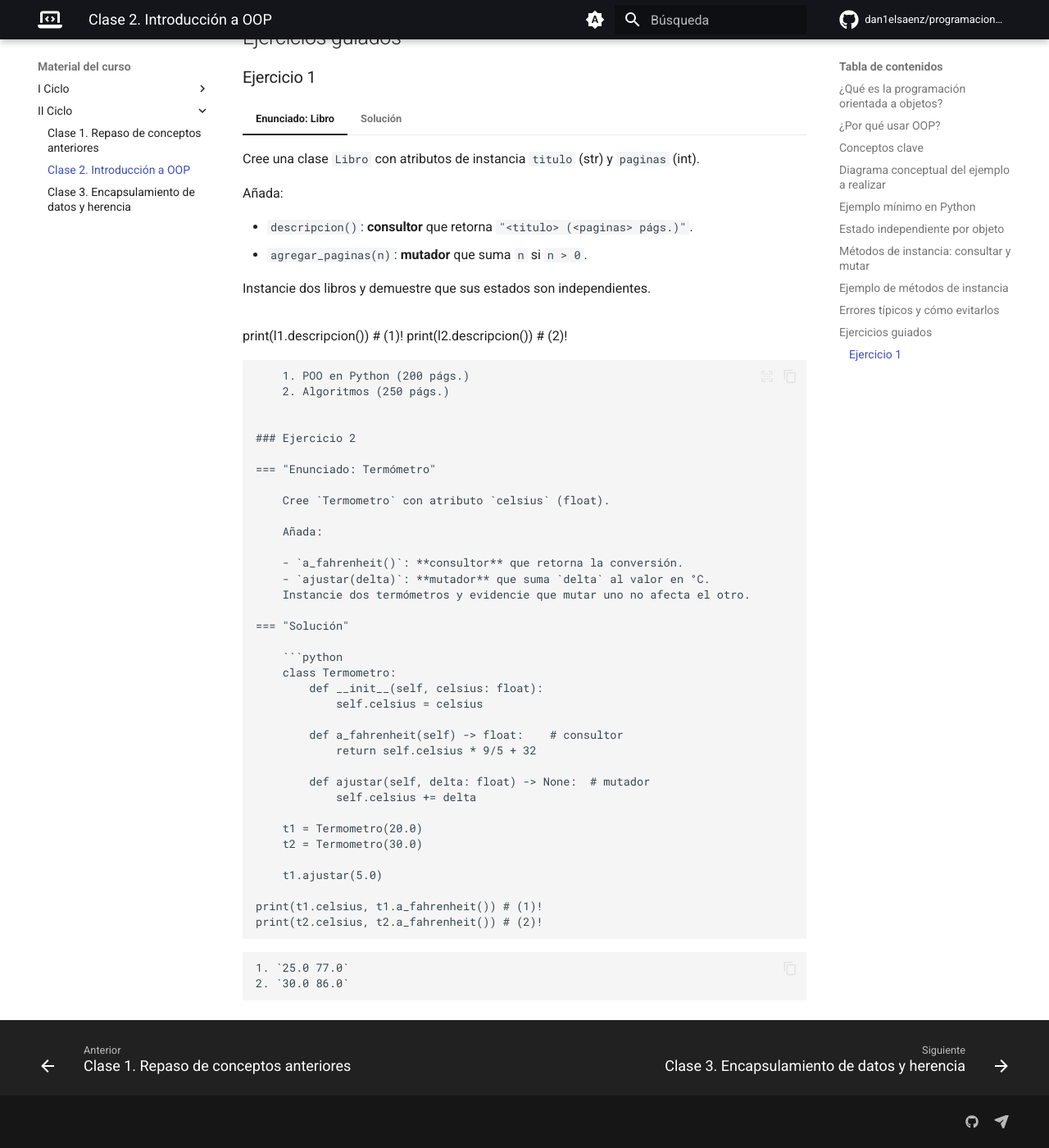
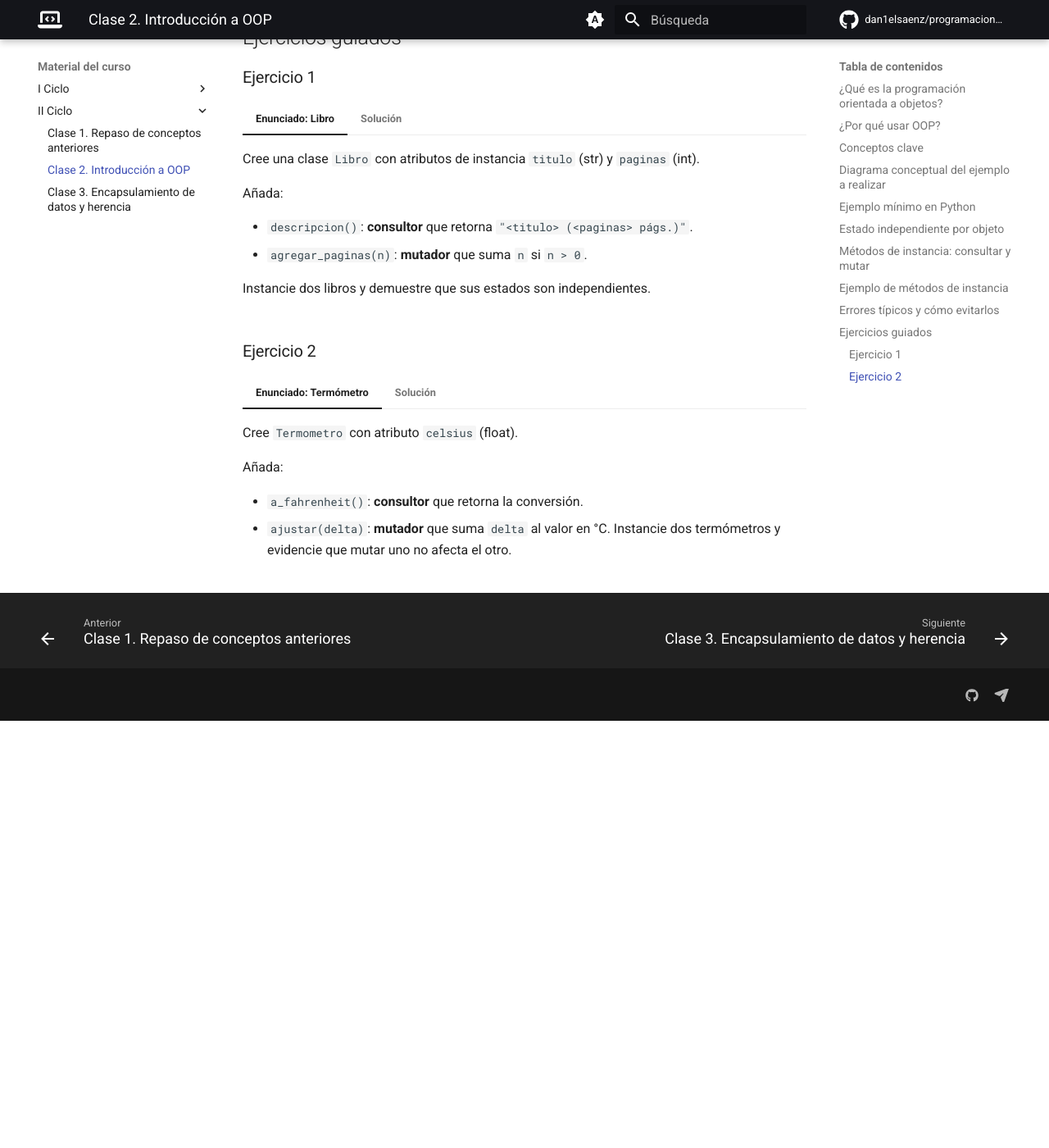
Before and after one commit to dan1elsaenz/programacion-10, an MkDocs documentation site: the page built from docs/material/ii_ciclo/002/README.md, in a window 1280 px wide and 1400 px high, scrolled down 4675 px. Shown: the whole window at 82% size. Built offline with MkDocs 1.6.1 and Material for MkDocs 9.7.7, drawn with Linux system fonts in a browser that asks for light colours; comment, search, counter and statistics services are not loaded; after the commit the page ends 5554 px from its top, so only the background shows below that.

Commit message:
Arreglando errores en material clase 002-ii
Signed-off-by: Daniel Sáenz <dsaenzobando@gmail.com>

`````diff
--- a/docs/material/ii_ciclo/002/README.md
+++ b/docs/material/ii_ciclo/002/README.md
@@ -82,7 +82,7 @@
         self.edad = edad
 
     def saludar(self):                 # (3)!
-        print(f"Hola, soy {self.nombre} y tengo {self.edad} años.")  # (4)
+        print(f"Hola, soy {self.nombre} y tengo {self.edad} años.")  # (4)!
 
 # Crear (instanciar) objetos
 p1 = Persona("Ana", 21)                # (5)!
@@ -280,14 +280,13 @@
 
     l1.agregar_paginas(20)
 
-print(l1.descripcion()) # (1)!
-print(l2.descripcion()) # (2)!
+    print(l1.descripcion()) # (1)!
+    print(l2.descripcion()) # (2)!
 
-````
+    ```
 
     1. POO en Python (200 págs.)
     2. Algoritmos (250 págs.)
-
 
 ### Ejercicio 2
 
@@ -319,9 +318,10 @@
 
     t1.ajustar(5.0)
 
-print(t1.celsius, t1.a_fahrenheit()) # (1)!
-print(t2.celsius, t2.a_fahrenheit()) # (2)!
-````
+    print(t1.celsius, t1.a_fahrenheit()) # (1)!
+    print(t2.celsius, t2.a_fahrenheit()) # (2)!
+
+    ```
 
     1. `25.0 77.0`
     2. `30.0 86.0`
`````
